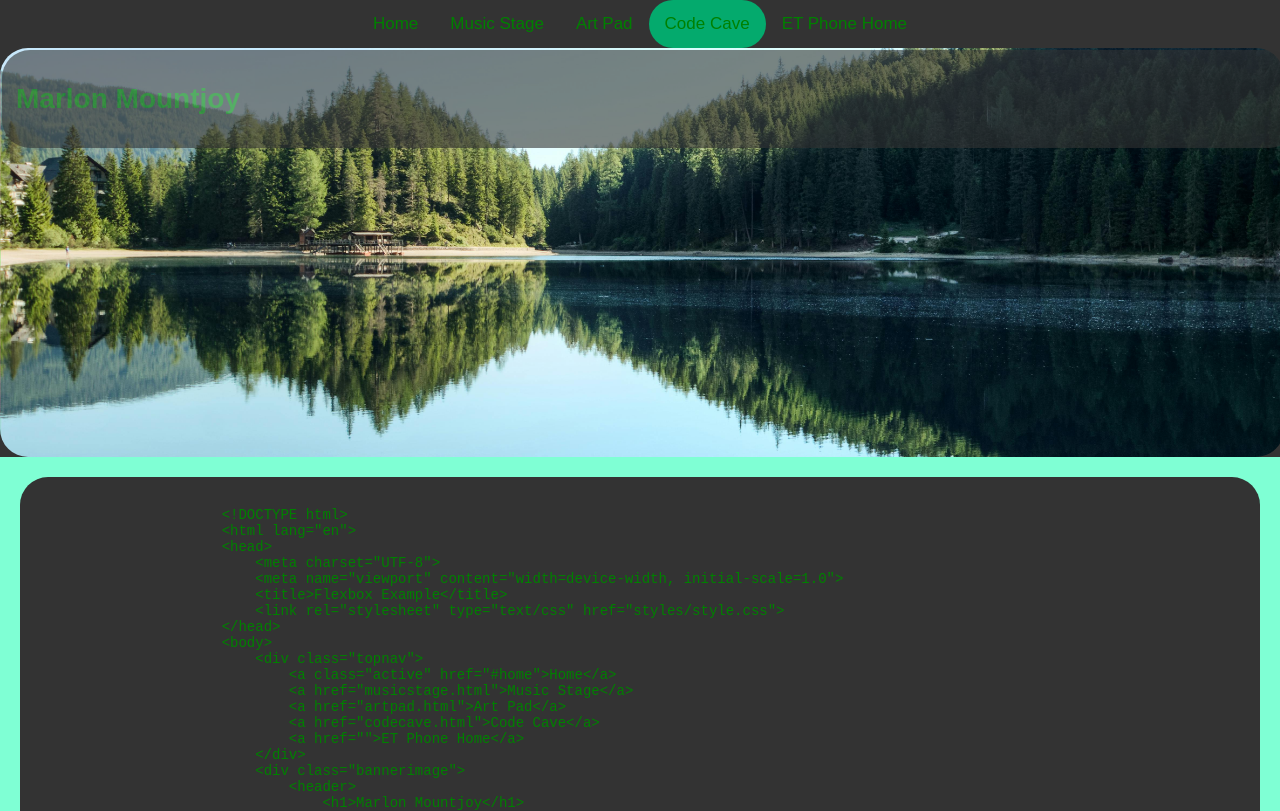
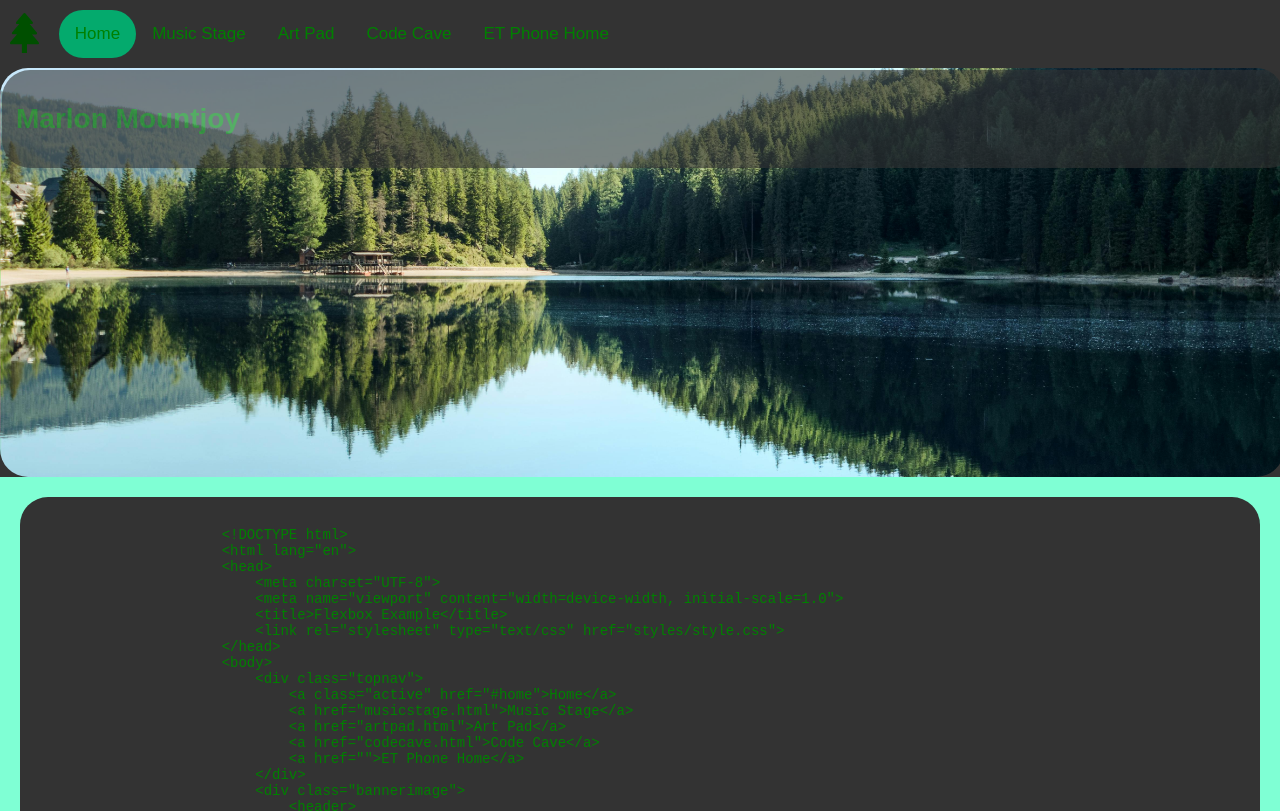
Before and after one commit to marlonmountjoy/WebDesignFinal, a plain HTML site: page codecave.html in a window 1280 px wide. Shown: the top 811 px of the page. Drawn offline with Linux system fonts and the light colour scheme.

Commit message:
updated svg icon

```diff
--- a/codecave.html
+++ b/codecave.html
@@ -8,12 +8,17 @@
 
 </head>
 <body>
-    <div class="topnav">
-        <a href="index.html">Home</a>
-        <a href="musicstage.html">Music Stage</a>
-        <a href="artpad.html">Art Pad</a>
-        <a class="active" href="codecave.html">Code Cave</a>
-        <a href="">ET Phone Home</a>
+    <div class="nav-container">
+        <div class="icon">
+            <img src="images/Icon.svg" alt="Tree shaped icon">
+        </div>
+        <div class="topnav">
+            <a class="active" href="#home">Home</a>
+            <a href="musicstage.html">Music Stage</a>
+            <a href="artpad.html">Art Pad</a>
+            <a href="codecave.html">Code Cave</a>
+            <a href="">ET Phone Home</a>
+        </div>
     </div>
     <div class="bannerimage">
         <header>
--- a/styles/style.css
+++ b/styles/style.css
@@ -4,13 +4,13 @@ body {
   margin: 0;
   padding: 0;
   background-color: #333;
-  display: flex; /* Flexbox layout for the body */
-  flex-direction: column; /* Stacks elements vertically */
-  min-height: 100vh; /* Full viewport height */
+  display: flex;
+  flex-direction: column;
+  min-height: 100vh;
 }
 
 header {
-  opacity: .6;
+  opacity: 0.6;
   padding: 1em;
   background-color: #333;
   color: green;
@@ -31,23 +31,33 @@ main {
   background-color: #333;
   color: green;
   border-radius: 2em;
- }
+}
 
 iframe {
   border-radius: 2em;
 }
 
+.nav-container {
+  display: flex;
+  align-items: center;
+  background-color: #333;
+  padding: 10px;
+}
+
+.icon img {
+  height: 40px; /* Adjust the size as needed */
+  margin-right: 20px; /* Space between icon and nav links */
+}
+
 .topnav {
-  background-color: #333;
-  overflow: hidden;
   display: flex;
-  justify-content: center;
+  flex-grow: 1;
 }
 
 .topnav a {
   color: green;
   text-align: center;
-  padding: 14px 16px;
+  padding: 16px;
   text-decoration: none;
   font-size: 17px;
 }
@@ -64,9 +74,9 @@ iframe {
 
 .grid {
   display: grid;
-  grid-template-columns: repeat(3, 1fr); /* Adjusted to 3 columns */
-  grid-template-rows: repeat(3, 1fr); /* Adjusted to 3 columns */
-  gap: 20px; /* Consistent spacing between grid items */
+  grid-template-columns: repeat(3, 1fr);
+  grid-template-rows: repeat(3, 1fr);
+  gap: 20px;
   padding: 20px;
   background-color: aquamarine;
   border-radius: 2em;
@@ -84,7 +94,7 @@ iframe {
 .bannerimage {
   background-image: url(../images/Landscape.jpg);
   background-color: green;
-  border-radius 2em;
+  border-radius: 2em;
   padding: 2em;
   width: 100%;
   padding: 2px;
@@ -97,6 +107,10 @@ iframe {
   border-radius: 2em;
 }
 
+.icon {
+  filter: invert(19%) sepia(97%) saturate(7492%) hue-rotate(91deg) brightness(84%) contrast(122%);
+}
+
 .grid-item-2 {
   font-family: monospace;
   font-size: large;
--- a/styles/stylecode.css
+++ b/styles/stylecode.css
@@ -47,6 +47,22 @@ main {
   font-size: 17px;
 }
 
+.nav-container {
+  display: flex;
+  align-items: center;
+  background-color: #333;
+  padding: 10px;
+}
+
+.icon img {
+  height: 40px; /* Adjust the size as needed */
+  margin-right: 20px; /* Space between icon and nav links */
+}
+
+.icon {
+  filter: invert(19%) sepia(97%) saturate(7492%) hue-rotate(91deg) brightness(84%) contrast(122%);
+}
+
 .topnav a:hover {
   background-color: green;
   color: black;
```
Also changed, not shown: index.html (+5 -0 lines), musicstage.html (+11 -6 lines), images/Icon.svg (renamed from images/svg.svg).
